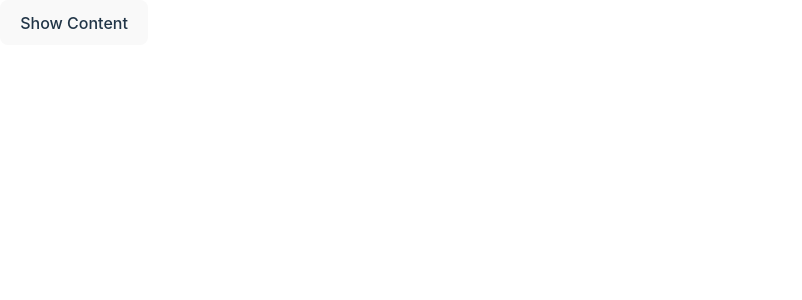
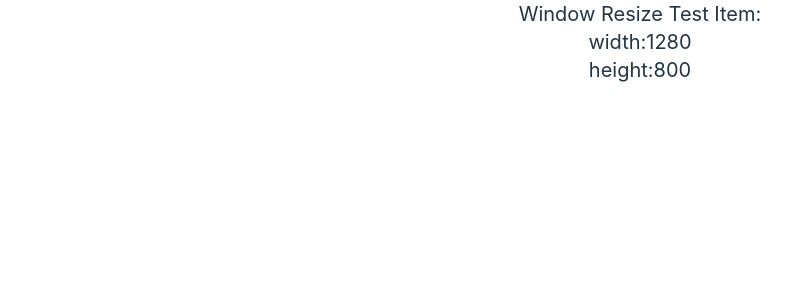
Before and after one commit to D32SSV/freecodeCamp-25-react-projects, a React (Vite) app: page / in a window 1280 px wide. Shown: the top 300 px of the page, without its empty margins (0-802 px from the left). Built offline with nearby package versions, Linux system fonts and the light colour scheme.

Commit message:
complete window resize hook

```diff
--- a/src/App.jsx
+++ b/src/App.jsx
@@ -15,6 +15,7 @@ import SearchAutoComplete from "./components/search_autoComplete";
 import TicTacToe from "./components/tic_tac_toe";
 import FetchHookTestItem from "./components/useFetchCustomHook/test";
 import ClickOutsideTestItem from "./components/useClickOutside/test";
+import WindowResizeTestItem from "./components/useWindowResize/test";
 
 function App() {
   return (
@@ -40,7 +41,8 @@ function App() {
       {/* <SearchAutoComplete /> */}
       {/* <TicTacToe /> */}
       {/* <FetchHookTestItem /> */}
-      <ClickOutsideTestItem />
+      {/* <ClickOutsideTestItem /> */}
+      <WindowResizeTestItem />
     </>
   );
 }
--- /dev/null
+++ b/src/components/useWindowResize/test.jsx
@@ -0,0 +1,15 @@
+import React from "react";
+import useWindowResizeHook from "./useWindowResizeHook";
+
+function WindowResizeTestItem() {
+  const { width, height } = useWindowResizeHook();
+  return (
+    <div className="text-center text-xl">
+      Window Resize Test Item:
+      <p>width:{width}</p>
+      <p>height:{height}</p>
+    </div>
+  );
+}
+
+export default WindowResizeTestItem;
--- /dev/null
+++ b/src/components/useWindowResize/useWindowResizeHook.jsx
@@ -0,0 +1,19 @@
+import React, { useEffect, useLayoutEffect, useState } from "react";
+
+function useWindowResizeHook() {
+  const [windowSize, setWindowSize] = useState({ width: 0, height: 0 });
+
+  function handleResize() {
+    setWindowSize({ width: window.innerWidth, height: window.innerHeight });
+  }
+
+  useEffect(() => {
+    handleResize();
+    window.addEventListener("resize", handleResize);
+
+    return () => window.removeEventListener("resize", handleResize);
+  }, []);
+  return windowSize;
+}
+
+export default useWindowResizeHook;
```
